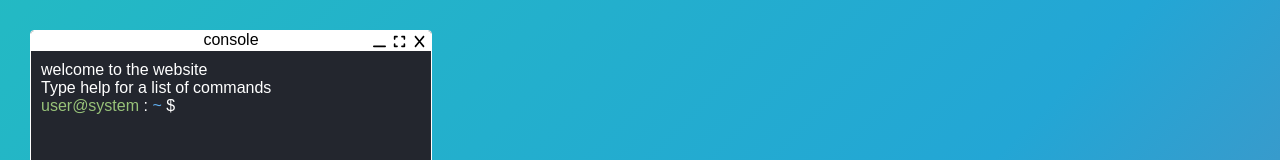
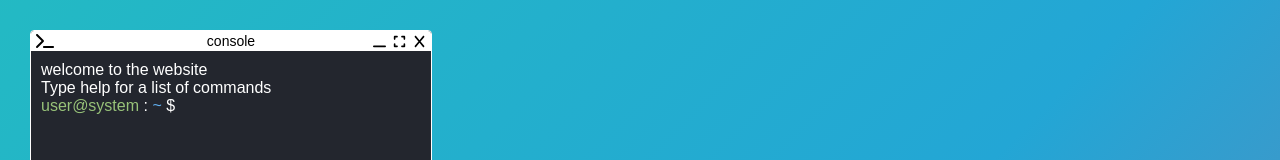
Before and after one commit to oscarchilds/desktop-portfolio, a Vue app: page / in a window 1280 px wide. Shown: the top 160 px of the page. Built offline with nearby package versions, Linux system fonts and the light colour scheme.

Commit message:
Icons on window

```diff
--- a/src/components/console/ConsoleComponent.vue
+++ b/src/components/console/ConsoleComponent.vue
@@ -2,6 +2,7 @@
 import { ref } from 'vue'
 import { useBuffer } from '@composables/buffer.js'
 import Window from '@components/ui/Window.vue'
+import { consoleProgram } from '@data/programs'
 
 const { buffer, userInput, submitInput } = useBuffer()
 
@@ -15,9 +16,9 @@ function focusInput() {
 <template>
   <window
     class="console"
+    :program="consoleProgram"
     @click="focusInput"
   >
-    <template #title>console</template>
     <div class="window-content">
       <div
         v-for="(lineData, key) in buffer"
--- a/src/components/notepad/Notepad.vue
+++ b/src/components/notepad/Notepad.vue
@@ -1,10 +1,13 @@
 <script setup>
 import Window from '@components/ui/Window.vue'
+import { notepad } from '@data/programs'
 </script>
 
 <template>
-  <window class="console">
-    <template #title>notepad</template>
+  <window
+    class="console"
+    :program="notepad"
+  >
     <div class="window-content">
       <textarea />
     </div>
--- a/src/components/ui/Window.vue
+++ b/src/components/ui/Window.vue
@@ -1,10 +1,21 @@
+<script setup>
+const props = defineProps(['program'])
+
+const programIcon = props.program.icon
+const title = props.program.name
+</script>
+
 <template>
   <div
     class="window"
     @pointerdown="$emit('focus')"
   >
     <div class="header">
-      <slot name="title" />
+      <font-awesome-icon
+        class="window-icon"
+        :icon="programIcon"
+      />
+      <span>{{ title }}</span>
       <div class="buttons">
         <div @pointerdown.stop="$emit('minimise')">
           <font-awesome-icon icon="window-minimize" />
@@ -42,6 +53,17 @@
     background-color: white;
     display: flex;
     justify-content: center;
+    align-items: center;
+
+    .window-icon {
+      position: absolute;
+      left: 5px;
+    }
+
+    span {
+      font-size: 14px;
+      color: black;
+    }
 
     .buttons {
       position: absolute;
--- a/src/data/programs.js
+++ b/src/data/programs.js
@@ -8,11 +8,10 @@ export const consoleProgram = {
   icon: 'terminal'
 }
 
-export const programs = [
-  consoleProgram,
-  {
-    component: markRaw(Notepad),
-    name: 'notepad',
-    icon: 'file-pen'
-  }
-]
+export const notepad = {
+  component: markRaw(Notepad),
+  name: 'notepad',
+  icon: 'file-pen'
+}
+
+export const programs = [consoleProgram, notepad]
```
